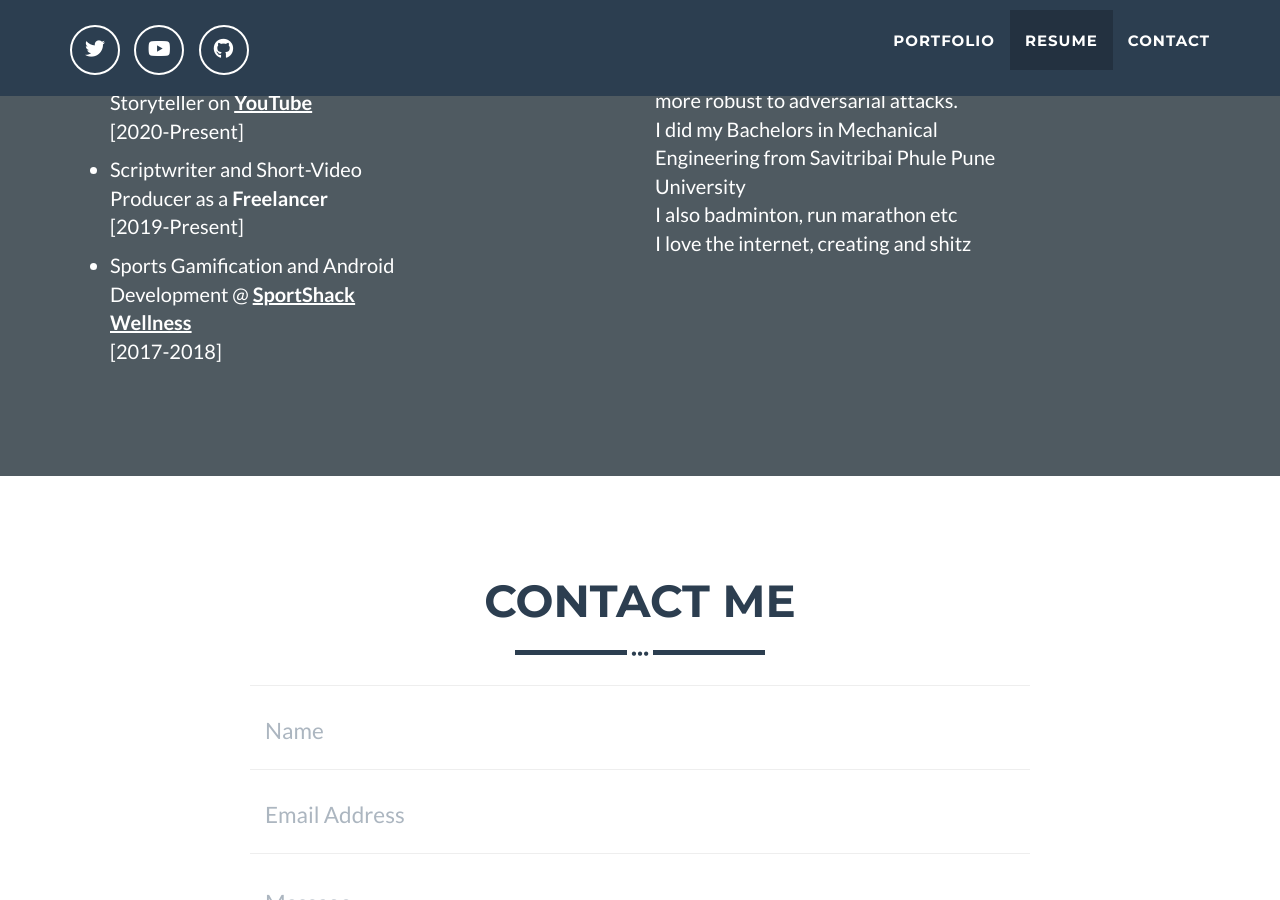
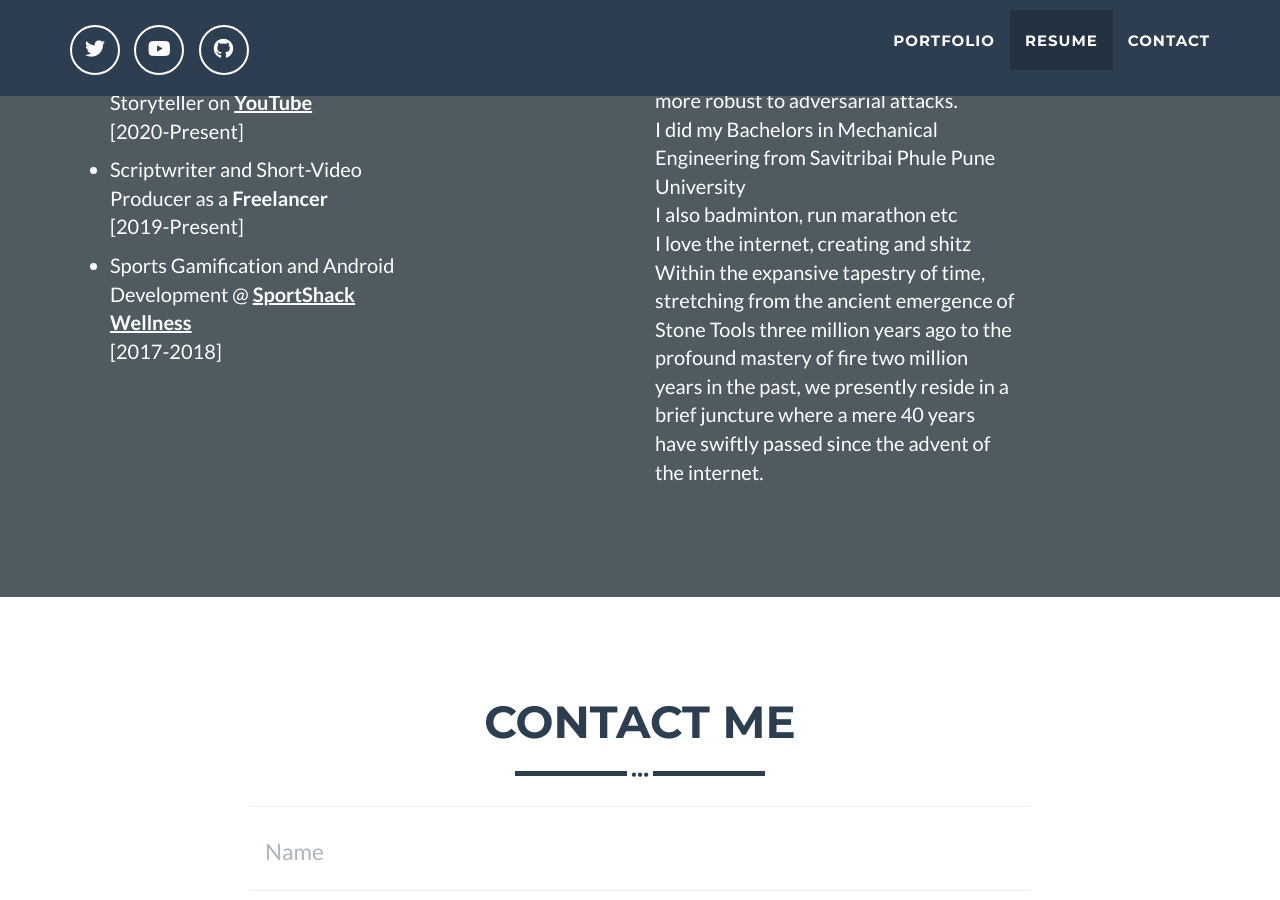
Before and after one commit to kartikchincholikar/kartikchincholikar.github.io, a Jekyll site: the page built from _posts/2014-07-17-Simulations in Statistical Learning Theory.markdown, in a window 1280 px wide and 900 px high, scrolled down 1798 px. Built offline with Jekyll 4.4.1, drawn with Linux system fonts in a browser that asks for light colours.

Commit message:
Update about.html

```diff
--- a/_includes/about.html
+++ b/_includes/about.html
@@ -23,7 +23,7 @@
         <p><<b> PERSONAL </b>><br>
           I'm keen on studying Geometric Deep Learning, which is all about designing Neural Network architechtures which respect the Symmetries in the data.<br>
 Symmetry inspired architectures generalize better,<br> are more data efficient,<br> avoid data augmentation and are<br> more robust to adversarial attacks.<br>
-I did my Bachelors in Mechanical Engineering from Savitribai Phule Pune University<br>I also badminton, run marathon etc<br>I love the internet, creating and shitz<br></p>
+I did my Bachelors in Mechanical Engineering from Savitribai Phule Pune University<br>I also badminton, run marathon etc<br>I love the internet, creating and shitz<br>Within the expansive tapestry of time, stretching from the ancient emergence of Stone Tools three million years ago to the profound mastery of fire two million years in the past, we presently reside in a brief juncture where a mere 40 years have swiftly passed since the advent of the internet.</p>
       </div>
 
 
```
